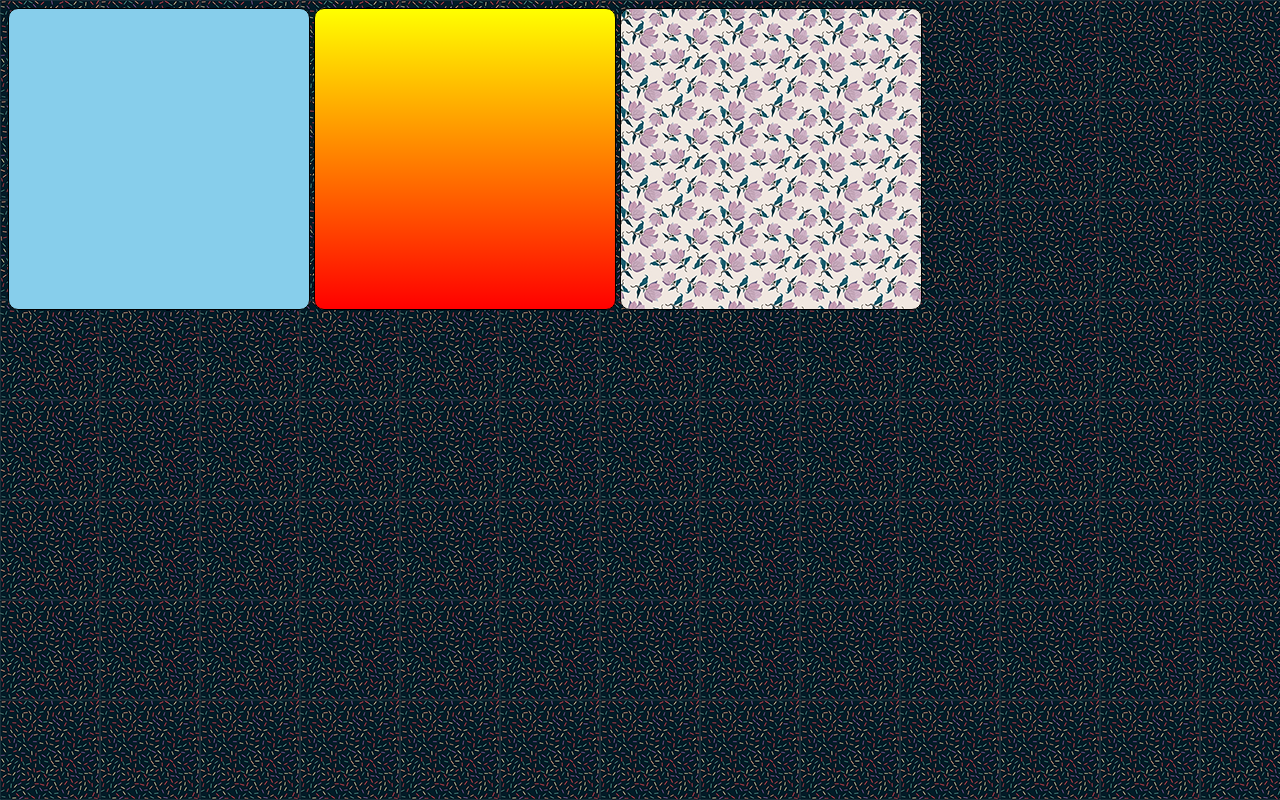
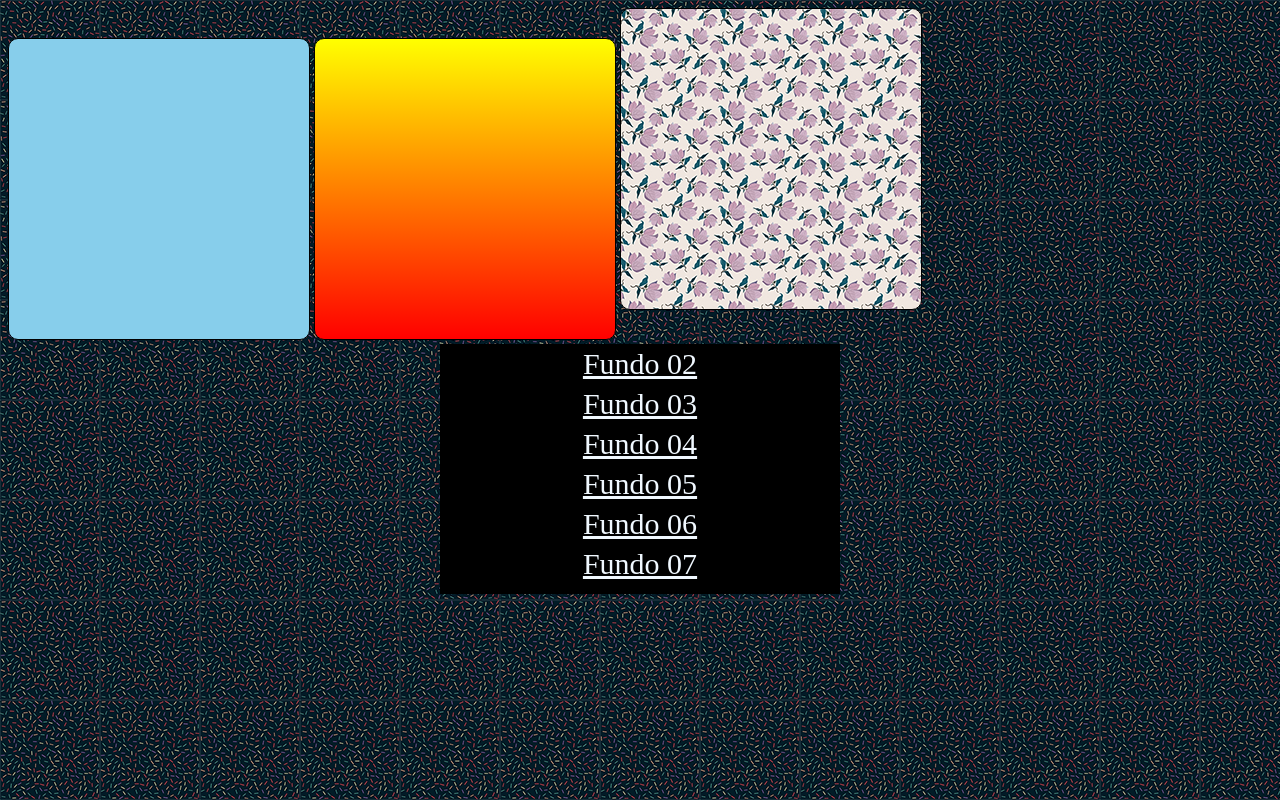
Before and after one commit to murilom19/html-css, a plain HTML site: page exercicios/ex022/fundo001.html in a window 1280 px wide. Drawn offline with Linux system fonts and the light colour scheme.

Commit message:
Update fundo001.html

```diff
--- a/exercicios/ex022/fundo001.html
+++ b/exercicios/ex022/fundo001.html
@@ -28,8 +28,28 @@
 
         div#q3{
             background-image: url('imagens/pattern003.png');
+            margin-bottom: 30px;
         }
 
+        a {
+            display: block;
+            text-align: center;
+            font-size: 30px;
+            color: aliceblue;
+            padding: 3px;
+
+        }
+
+        a:hover {
+            color: blueviolet;
+        }
+
+        #links {
+            margin: auto;
+            background-color: black;
+            width: 400px;
+            height: 250px;
+        }
     </style>
 </head>
 <body>
@@ -42,5 +62,13 @@
     <div class="quadrado" id="q3">
 
     </div>
+    <div id="links">
+        <a href="fundo002.html">Fundo 02</a>
+        <a href="fundo003.html">Fundo 03</a>
+        <a href="fundo004.html">Fundo 04</a>
+        <a href="fundo005.html">Fundo 05</a>
+        <a href="fundo06.html">Fundo 06</a>
+        <a href="fundo007.html">Fundo 07</a>
+    </div>
 </body>
 </html>
```
